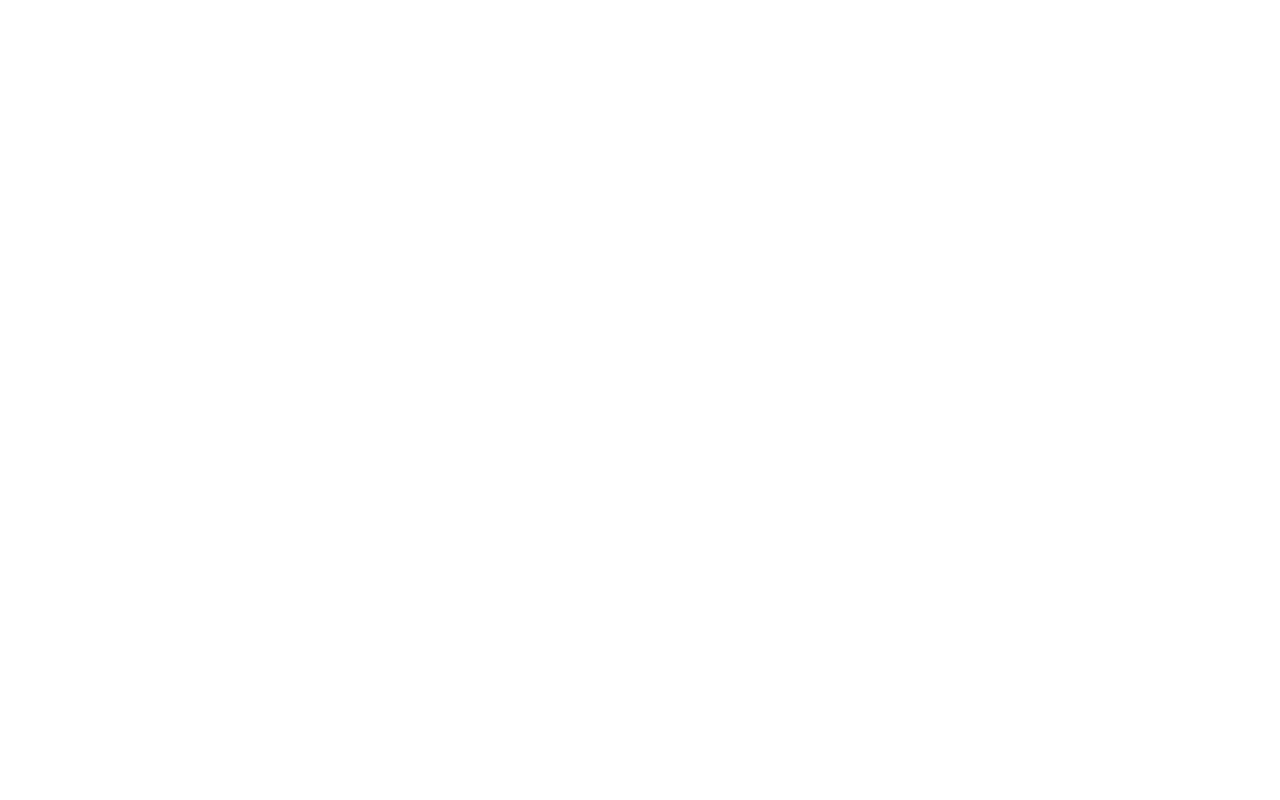
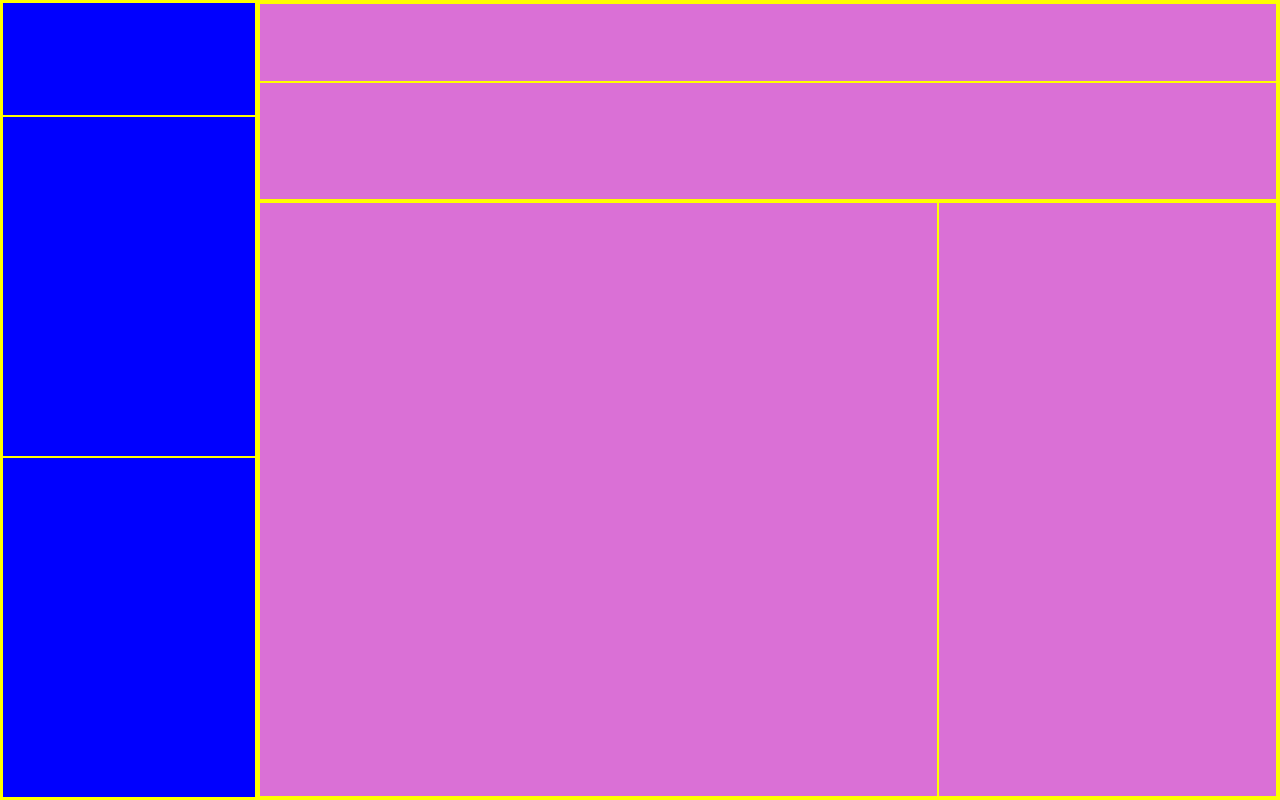
Before and after one commit to aleksmarsha/admin-tools, a plain HTML site: page index.html in a window 1280 px wide. Drawn offline with Linux system fonts and the light colour scheme.

Commit message:
Make the layout for this project and create js file

```diff
--- a/index.html
+++ b/index.html
@@ -4,8 +4,46 @@
 	<meta charset="UTF-8">
 	<meta name="viewport" content="width=device-width, initial-scale=1.0">
 	<link rel="stylesheet" href="styles.css">
+	<script src="./script.js" defer></script>
 	<title>Admin Dashboard</title>
 </head>
 <body>
+	<div class="container">
+		<div class="sidebar">
+			<div class="sideheader">
+			</div>
+			<div class="oneitems">
+				<ul>
+					<li></li>
+					<li></li>
+					<li></li>
+					<li></li>
+					<li></li>
+					<li></li>
+				</ul>
+			</div>
+			<div class="twoitems">
+				<ul>
+					<li></li>
+					<li></li>
+					<li></li>
+				</ul>
+			</div>
+		</div>
+		<div class="main">
+			<div class="header">
+				<div class="upper">
+				</div>
+				<div class="lower">
+				</div>
+			</div>
+			<div class="info">
+				<div class="projects">
+				</div>
+				<div class="trends">
+				</div>
+			</div>
+		</div>
+	</div>
 </body>
 </html>
--- a/styles.css
+++ b/styles.css
@@ -0,0 +1,42 @@
+* {
+	margin: 0;
+	box-sizing: border-box;
+}
+
+div {
+	border: 1px solid yellow;
+}
+
+li {
+	list-style-type: none;
+}
+
+.container {
+	display: grid;
+	grid-template-columns: 1fr 4fr;
+	height: 100vh;
+}
+
+.sidebar {
+	display: grid;
+	grid-template-rows: 1fr 3fr 3fr;
+	grid-area: 1 / 1 / span 3 / span 1;
+	background-color: blue;
+}
+
+.main {
+	display: grid;
+	grid-template-rows: 1fr 3fr;
+	grid-area: 1 / 2 / span 3 / span 1;
+	background-color: orchid;
+}
+
+.header {
+	display: grid;
+	grid-template-rows: 2fr 3fr;
+}
+
+.info {
+	display: grid;
+	grid-template-columns: 2fr 1fr;
+}
```
Also changed, not shown: script.js (added).
